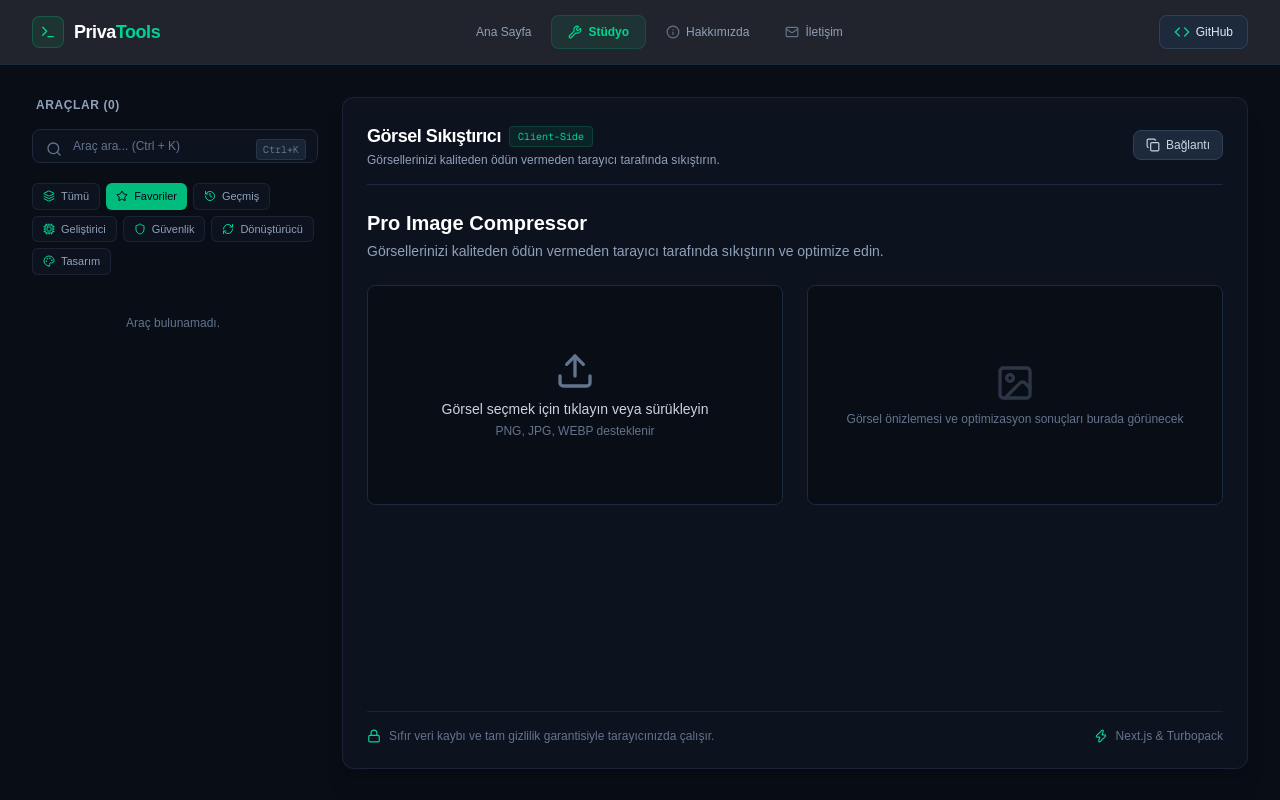
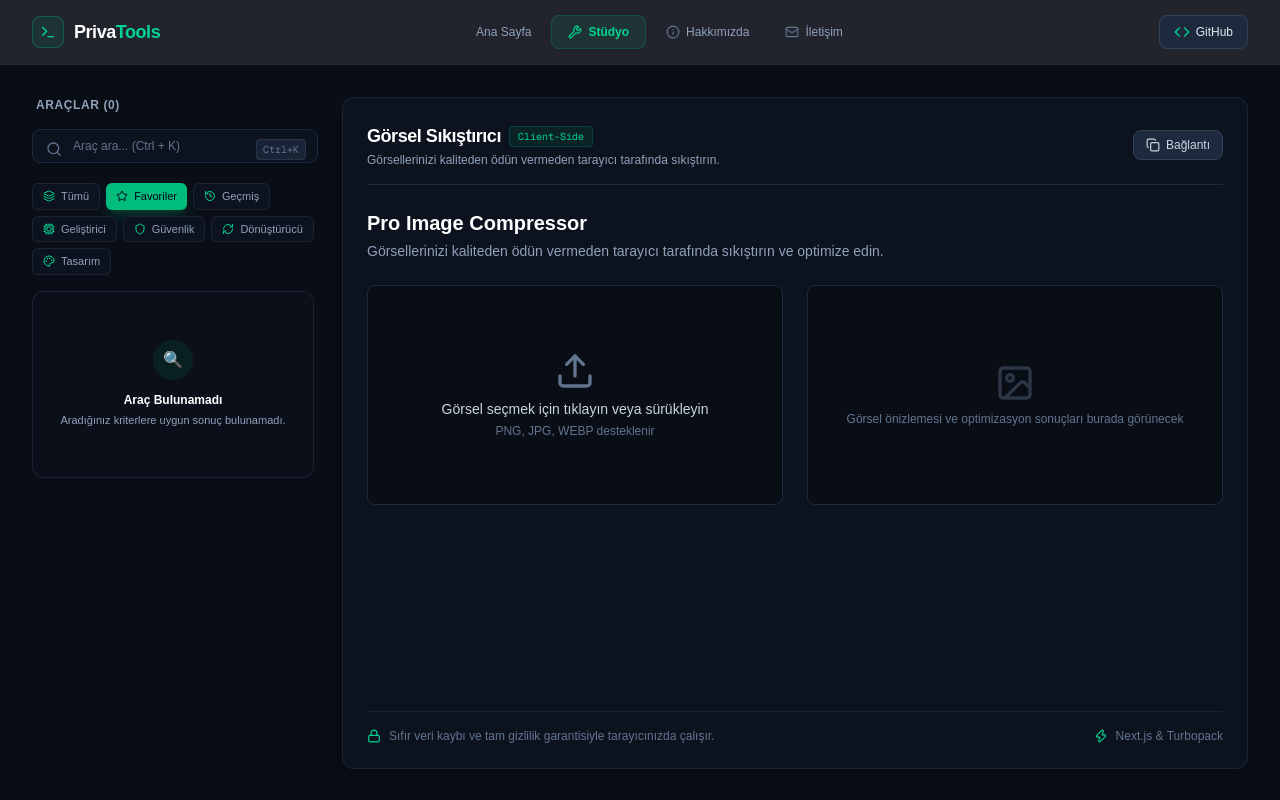
Before and after one commit to MuhammedEdev/privatools, a Next.js app: page /studio in a window 1280 px wide. Both pictures are taken after a click on the button "Favoriler". Shown: the top 800 px of the page. Built offline with nearby package versions, Linux system fonts and the light colour scheme.

Commit message:
feat(studio): enhance empty state UI component for filtered tool searches

```diff
--- a/src/app/studio/page.tsx
+++ b/src/app/studio/page.tsx
@@ -163,7 +163,7 @@ export default function StudioPage() {
               placeholder="Araç ara... (Ctrl + K)"
               value={searchQuery}
               onChange={(e) => setSearchQuery(e.target.value)}
-              className="w-full bg-[#0D121F] border border-slate-800 rounded-lg pl-10 pr-12 py-2 text-xs text-white placeholder-slate-500 focus:outline-none focus:border-slate-700"
+              className="w-full bg-[#0D121F] border border-slate-800 rounded-lg pl-10 pr-12 py-2 text-xs text-white placeholder-slate-500 focus:outline-none focus:border-emerald-500/50"
             />
             <span className="absolute right-3 top-2.5 text-[10px] font-mono text-slate-500 bg-slate-800/80 px-1.5 py-0.5 rounded border border-slate-700/60">
               Ctrl+K
@@ -179,8 +179,8 @@ export default function StudioPage() {
                   onClick={() => setSelectedCategory(cat.id)}
                   className={`flex items-center gap-1.5 px-2.5 py-1 rounded-md text-[11px] font-medium transition-all ${
                     selectedCategory === cat.id
-                      ? "bg-emerald-500 text-slate-950 font-bold"
-                      : "bg-[#0D121F] text-slate-400 hover:text-white border border-slate-800/80"
+                      ? "bg-emerald-500 text-slate-950 font-bold shadow-lg shadow-emerald-500/20"
+                      : "bg-[#0D121F] text-slate-400 hover:text-white border border-slate-800/80 hover:border-slate-700"
                   }`}
                 >
                   <CatIcon className={`w-3 h-3 ${selectedCategory === cat.id ? "text-slate-950" : "text-emerald-400"}`} />
@@ -222,8 +222,18 @@ export default function StudioPage() {
                 </button>
               );
             })}
+
+            {/* Şık ve Zengin Boş Durum (Empty State) Tasarımı */}
             {filteredTools.length === 0 && (
-              <p className="text-xs text-slate-500 text-center py-6">Araç bulunamadı.</p>
+              <div className="py-12 px-4 text-center space-y-3 bg-[#0D121F]/60 border border-slate-800/80 rounded-xl">
+                <div className="w-10 h-10 rounded-full bg-emerald-500/10 text-emerald-400 flex items-center justify-center mx-auto text-base">
+                  🔍
+                </div>
+                <div className="space-y-1">
+                  <h4 className="text-white font-semibold text-xs">Araç Bulunamadı</h4>
+                  <p className="text-[11px] text-slate-400 leading-relaxed">Aradığınız kriterlere uygun sonuç bulunamadı.</p>
+                </div>
+              </div>
             )}
           </div>
         </aside>
```
